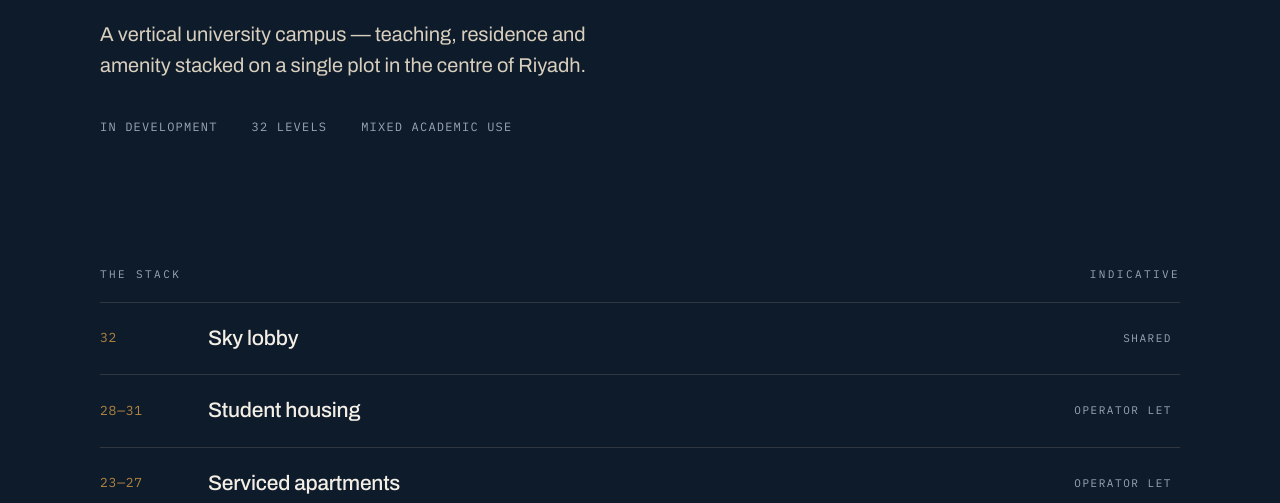
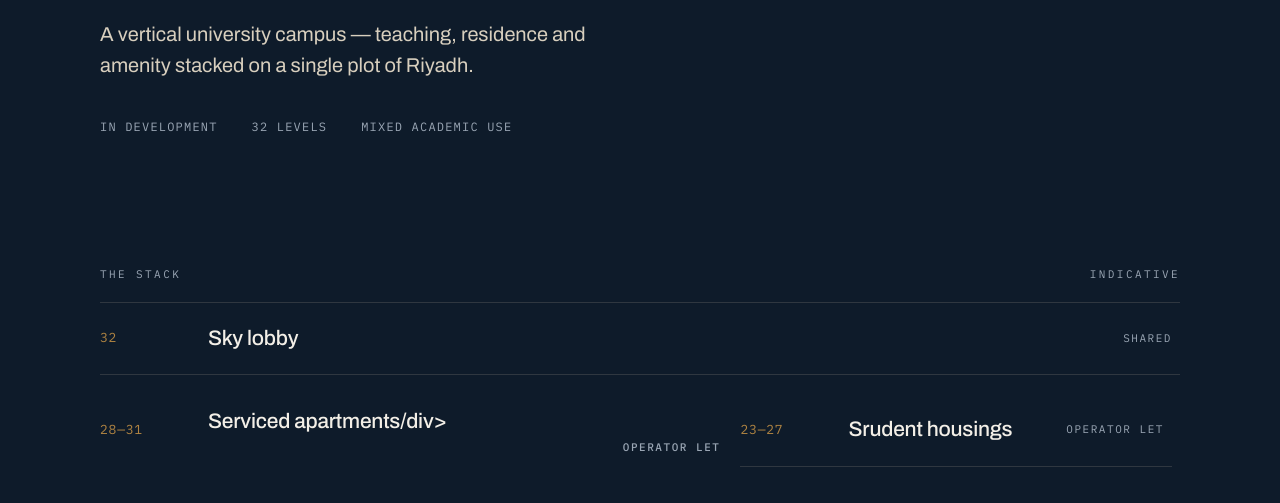
Before and after one commit to ZerkinCapital/burjalriyad, a plain HTML site: page index.html in a window 1280 px wide. Shown: the part 449-952 px from the top of the page. Drawn offline with Linux system fonts and the light colour scheme.

Commit message:
Fix typos and update description in index.html
Corrected text and fixed typos in the description and usage sections.

```diff
--- a/index.html
+++ b/index.html
@@ -168,7 +168,7 @@
   <section class="wrap hero">
     <div class="ar rise">برج الرياض</div>
     <h1 class="rise">Burj<br>Al Riyad</h1>
-    <p class="lede rise">A vertical university campus — teaching, residence and amenity stacked on a single plot in the centre of Riyadh.</p>
+    <p class="lede rise">A vertical university campus — teaching, residence and amenity stacked on a single plot of Riyadh.</p>
     <div class="meta rise">
       <span>In development</span>
       <span>32 levels</span>
@@ -183,8 +183,8 @@
     </div>
     <div class="board">
       <div class="band rise"><div class="lvl">32</div><div class="use">Sky lobby</div><div class="note">Shared</div></div>
-      <div class="band rise"><div class="lvl">28—31</div><div class="use">Student housing</div><div class="note">Operator let</div></div>
-      <div class="band rise"><div class="lvl">23—27</div><div class="use">Serviced apartments</div><div class="note">Operator let</div></div>
+      <div class="band rise"><div class="lvl">28—31</div><div class="use">Serviced apartments/div><div class="note">Operator let</div></div>
+      <div class="band rise"><div class="lvl">23—27</div><div class="use">Srudent housings</div><div class="note">Operator let</div></div>
       <div class="band rise"><div class="lvl">17—22</div><div class="use">Library, laboratories, sports</div><div class="note">Shared</div></div>
       <div class="band rise"><div class="lvl">05—16</div><div class="use">University floors</div><div class="note">Long lease</div></div>
       <div class="band rise"><div class="lvl">01—04</div><div class="use">Podium — retail and dining</div><div class="note">Public</div></div>
```
